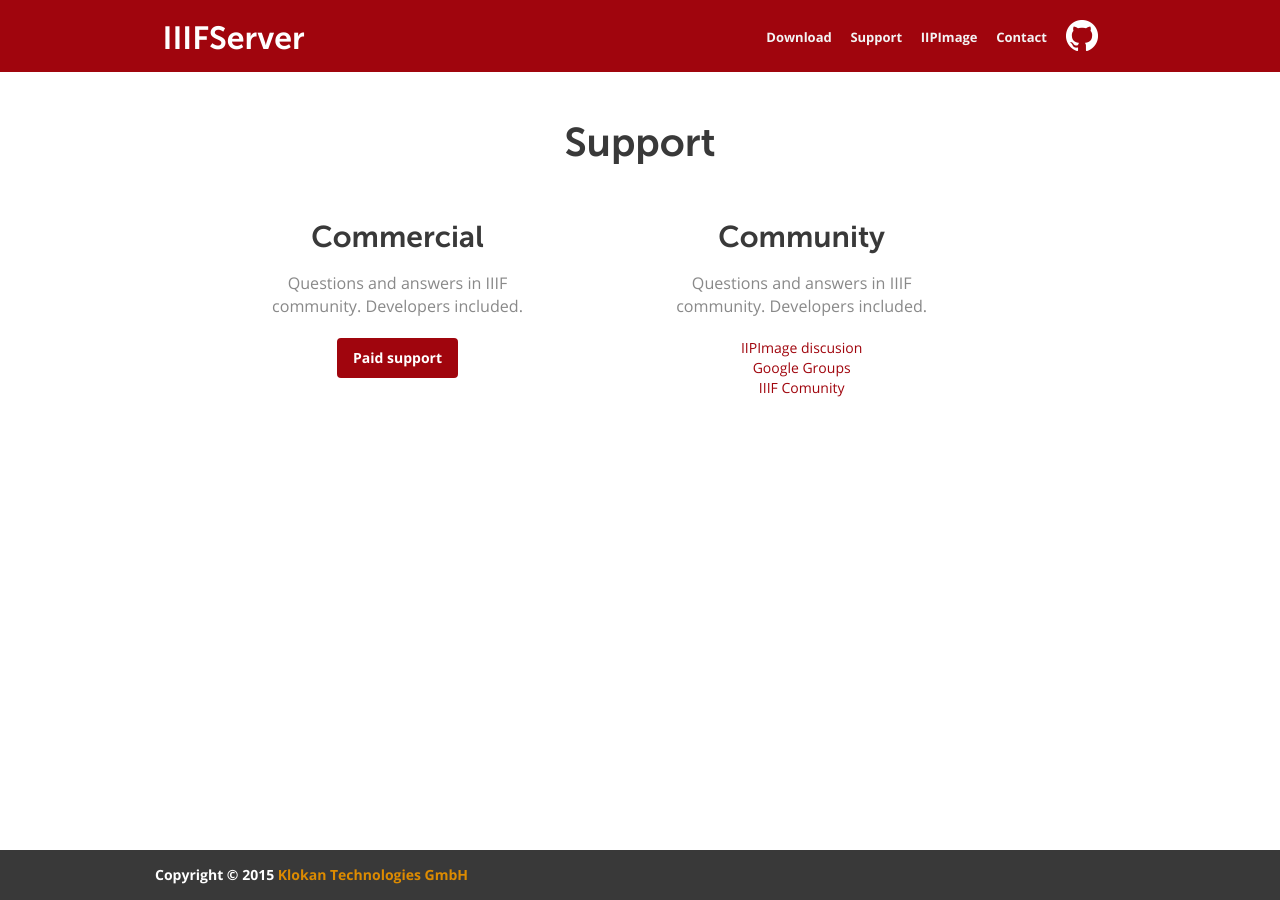
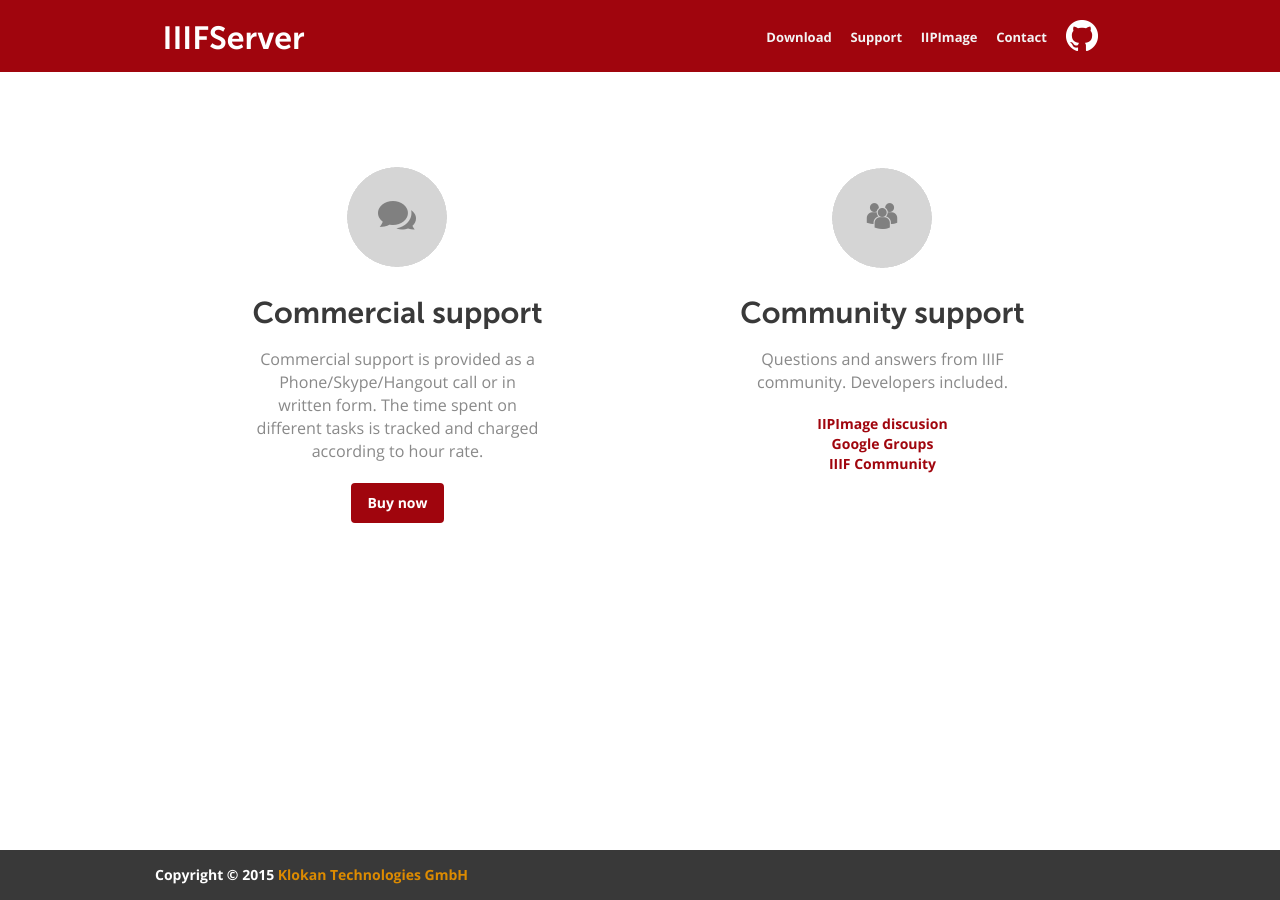
Before and after one commit to klokantech/www.iifserver.com, a Jekyll site: the page built from support.html, in a window 1280 px wide. Built offline with Jekyll 4.4.1, drawn with Linux system fonts in a browser that asks for light colours.

Commit message:
Support page, metadata

```diff
--- a/_config.yaml
+++ b/_config.yaml
@@ -1,3 +1,5 @@
+name: IIIFServer
+
 permalink: pretty
 
 sass:
--- a/_layouts/default.html
+++ b/_layouts/default.html
@@ -8,6 +8,7 @@
     <title>{% if page.title %}{{ page.title }} – {% endif %}{{ site.name }}</title>
 
     <meta name="author" content="Klokan Technologies" />
+    <meta name="keywords" content="iiifserver, iipimage, iiif, image, server, {{ page.keywords }}" />
     <meta name="description" content="{{ page.description }}" />
 
     <link href="{{ site.baseurl }}base.css" rel="stylesheet" />
--- a/download.html
+++ b/download.html
@@ -1,7 +1,7 @@
 ---
 title: Download
-keywords:
-description:
+keywords: download, license
+description: Download of IIIFServer binaries.
 ---
 <div class="row">
   <div class="col12">
--- a/index.html
+++ b/index.html
@@ -1,6 +1,6 @@
 ---
 title:
-keywords: IIIFServer, IIIF, Zoomify, DeepZoom
+keywords: iiifviewer
 description: "IIIFServer allows zooming of ultra high-resolution images on the web with IIIF protocol, Zoomify, DeepZoom. It is powered by IIPImage."
 ---
 
--- a/support.html
+++ b/support.html
@@ -1,30 +1,29 @@
 ---
 title: Support
-keywords:
-description:
+keywords: support, help, installation
+description: Commercial support for IIIFServer provided as a call or in written form.
 ---
 
-<div class="row">
-  <div class="col12 center">
-    <h1>Support</h1>
-  </div>
-</div>
-<div class="row">
+<div class="row padt-6">
   <div class="col4 center offset1">
-    <h2>Commercial</h2>
-    <p class="big mary-2">Questions and answers in IIIF community. Developers included.</p>
+    <img src="{{ site.baseurl }}img/commercial.png" alt="Commercial">
+    <h2>Commercial support</h2>
+    <p class="big mary-2">Commercial support is provided as a Phone/Skype/Hangout call
+      or in written form. The time spent on different tasks is tracked and
+      charged according to hour rate.</p>
     <p>
       <a class="btn" href="http://sites.fastspring.com/klokantech/product/support" target="_blank">
-        Paid support</a>
+        Buy now</a>
     </p>
   </div>
-  <div class="col4 center offset1">
-    <h2>Community</h2>
-    <p class="big mar-2">Questions and answers in IIIF community. Developers included.</p>
-    <p>
+  <div class="col4 center offset2">
+    <img src="{{ site.baseurl }}img/community.png" alt="Commercial">
+    <h2>Community support</h2>
+    <p class="big mar-2">Questions and answers from IIIF community. Developers included.</p>
+    <p class="b bigg">
       <a href="http://sourceforge.net/p/iipimage/discussion/">IIPImage discusion</a><br>
       <a href="https://groups.google.com/forum/#!forum/iiif-discuss">Google Groups</a><br>
-      <a href="http://iiif.io/community.html">IIIF Comunity</a>
+      <a href="http://iiif.io/community.html">IIIF Community</a>
     </p>
   </div>
 </div>
```
Also changed, not shown: img/commercial.png (added), img/community.png (added).
